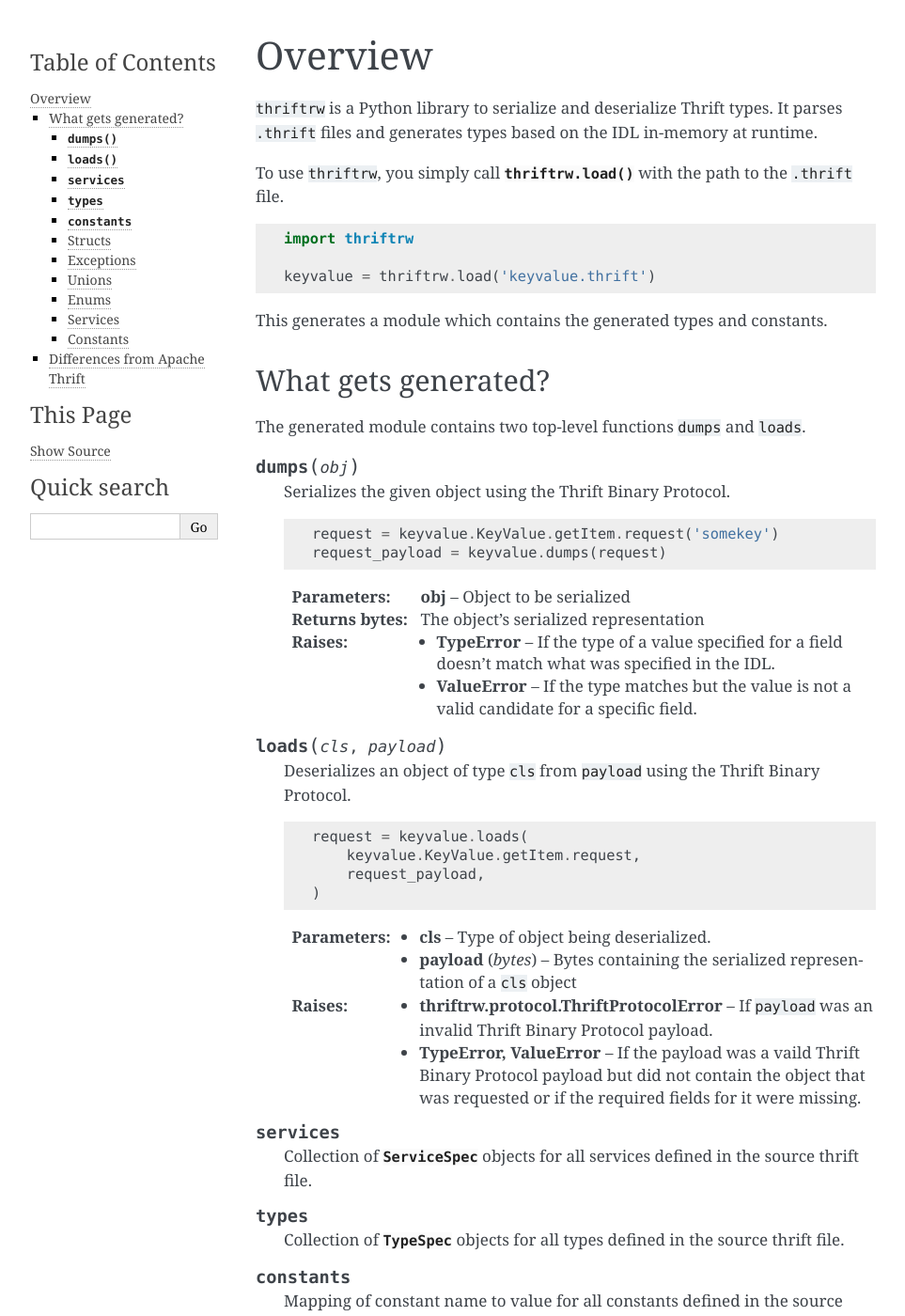
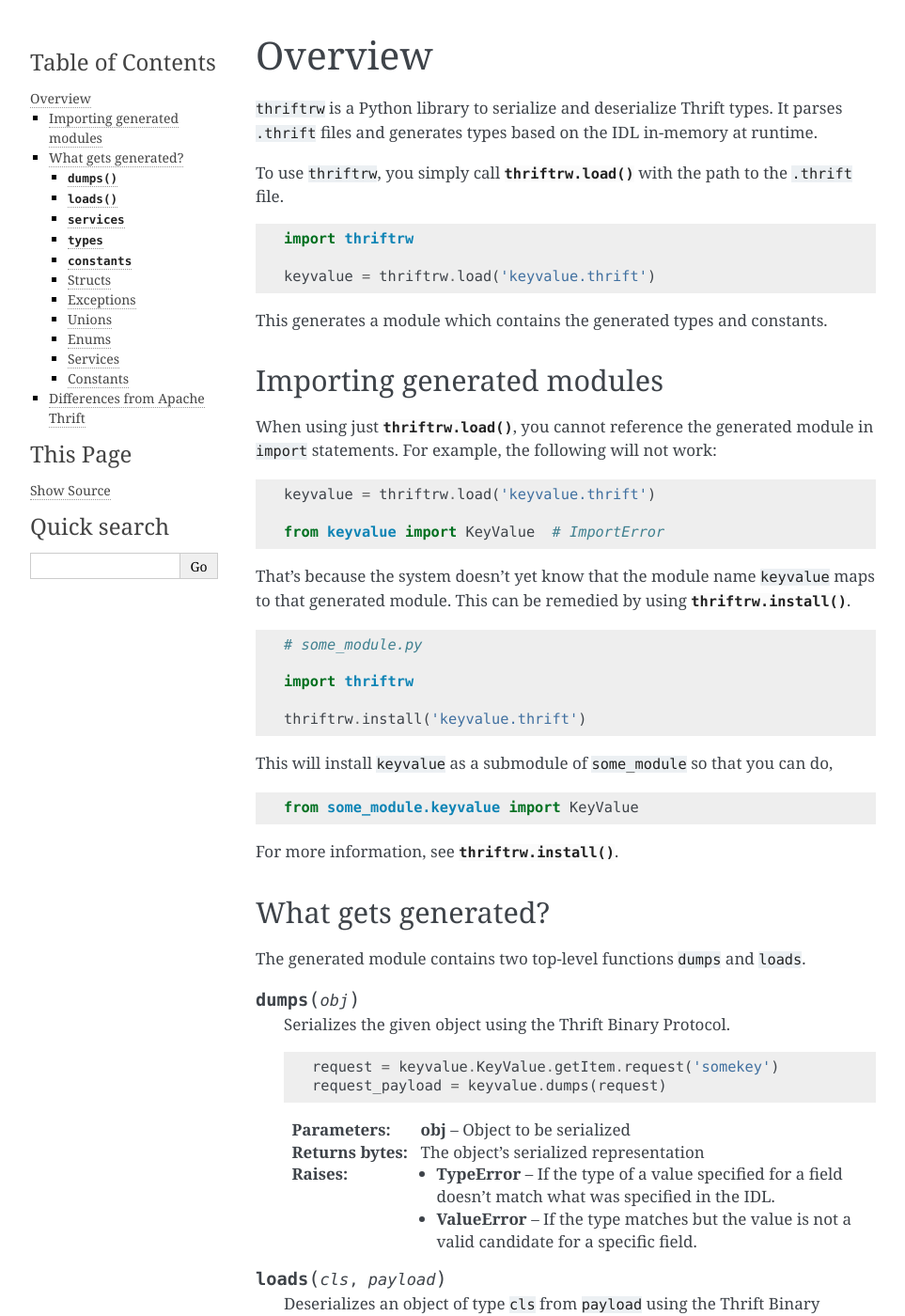
Before and after one commit to thriftrw/thriftrw-python, a Sphinx documentation site: the page built from docs/overview.rst, in a window 1280 px wide and 1400 px high. Shown: the whole window at 94% size, without its empty margins (148-1111 px from the left). Built offline with Sphinx 7.4.7, drawn with Linux system fonts in a browser that asks for light colours.

Commit message:
Document thriftrw.install.

```diff
--- a/docs/overview.rst
+++ b/docs/overview.rst
@@ -15,6 +15,39 @@ the ``.thrift`` file.
     keyvalue = thriftrw.load('keyvalue.thrift')
 
 This generates a module which contains the generated types and constants.
+
+Importing generated modules
+---------------------------
+
+When using just :py:func:`thriftrw.load`, you cannot reference the generated
+module in ``import`` statements. For example, the following will not work:
+
+.. code-block:: python
+
+    keyvalue = thriftrw.load('keyvalue.thrift')
+
+    from keyvalue import KeyValue  # ImportError
+
+That's because the system doesn't yet know that the module name ``keyvalue``
+maps to that generated module. This can be remedied by using
+:py:func:`thriftrw.install`.
+
+.. code-block:: python
+
+    # some_module.py
+
+    import thriftrw
+
+    thriftrw.install('keyvalue.thrift')
+
+This will install ``keyvalue`` as a submodule of ``some_module`` so that you
+can do,
+
+.. code-block:: python
+
+    from some_module.keyvalue import KeyValue
+
+For more information, see :py:func:`thriftrw.install`.
 
 What gets generated?
 --------------------
```
